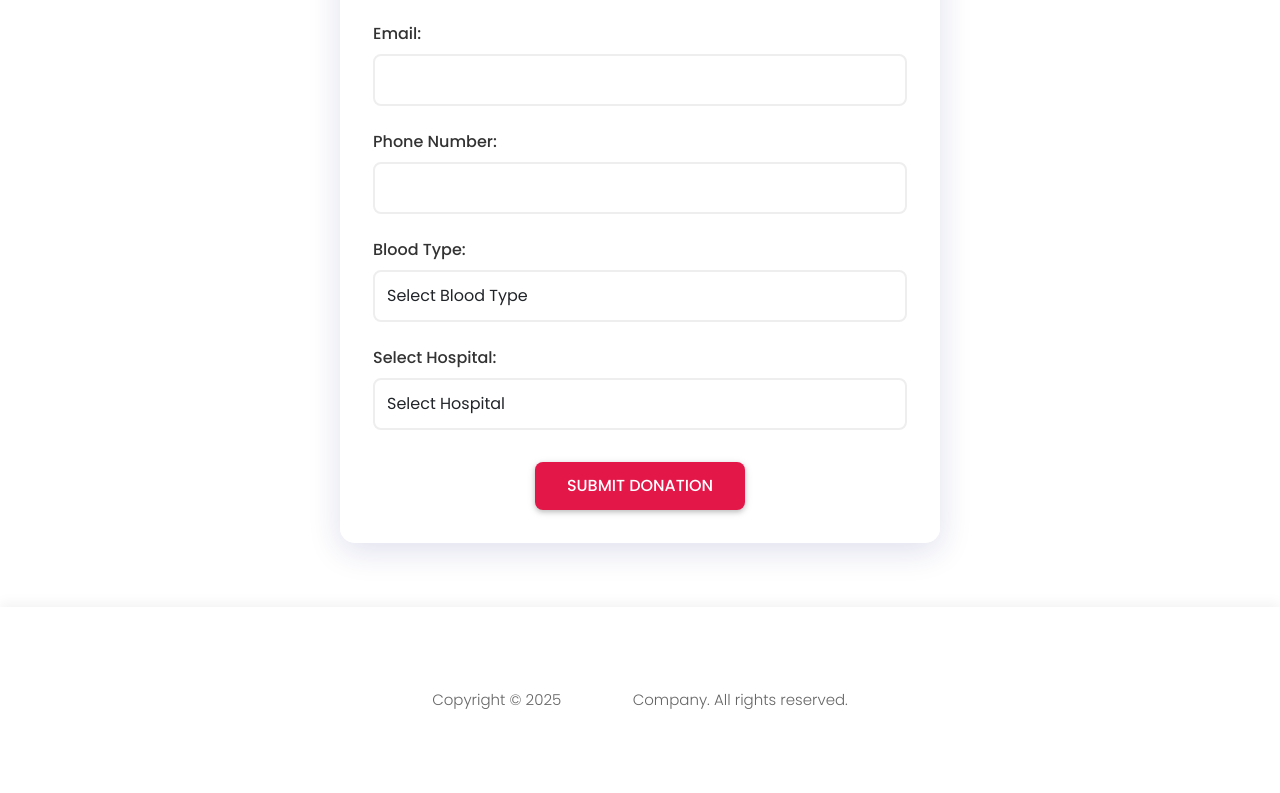
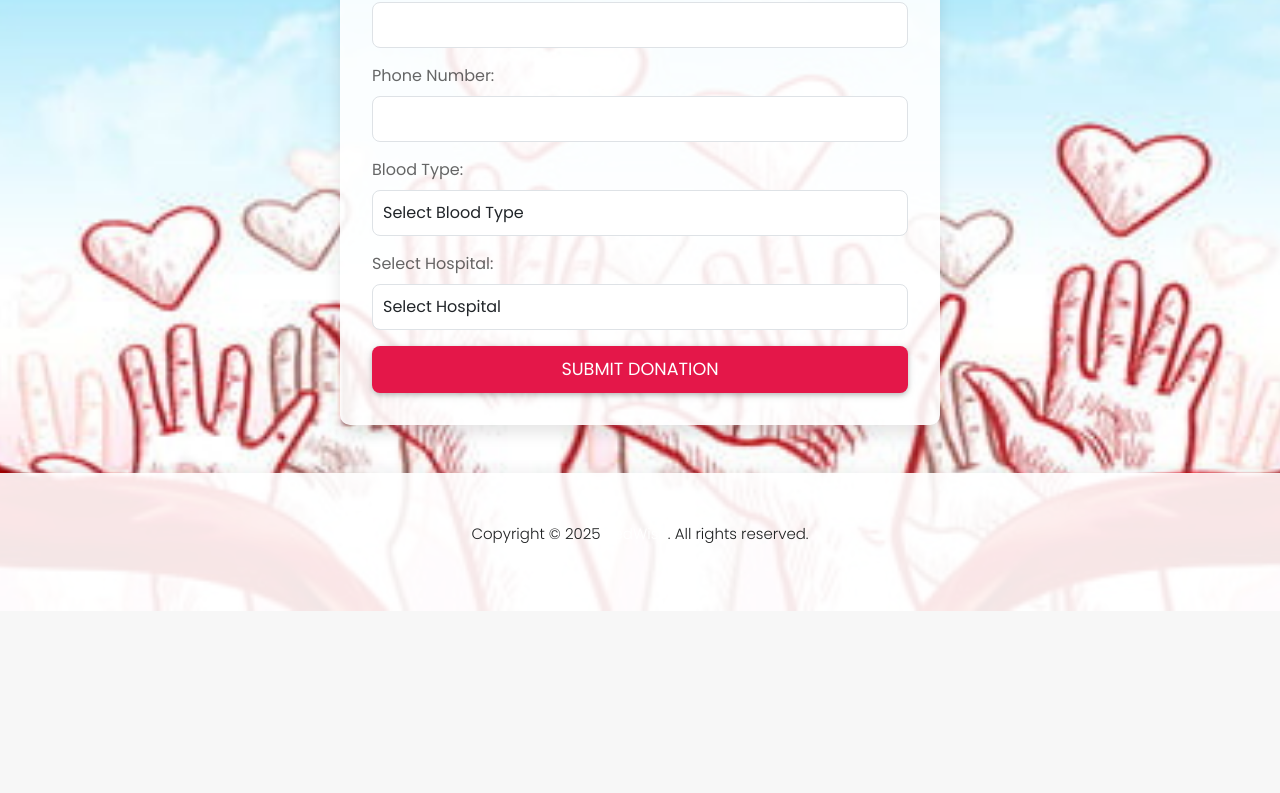
Before and after one commit to Hxxrshh/RedWish-main, a website: page donate.html in a window 1280 px wide. Shown: the part 266-1059 px from the top of the page. After the commit the page ends 877 px from the top, so only its background shows below. Drawn offline with nearby package versions, Linux system fonts and the light colour scheme.

Commit message:
Update donate.html

```diff
--- a/donate.html
+++ b/donate.html
@@ -70,6 +70,7 @@
 
   <body>
 
+
       <!-- ***** Preloader Start ***** -->
 
       <!-- ***** Preloader End ***** -->
@@ -102,194 +103,123 @@
         </div>
       </header>
       <!-- ***** Header Area End ***** -->
-
 <head>
     <meta charset="utf-8">
     <meta name="viewport" content="width=device-width, initial-scale=1, shrink-to-fit=no">
-    <link href="https://fonts.googleapis.com/css2?family=Poppins:wght@400;500&display=swap" rel="stylesheet">
     <title>Donate Blood - RedWish</title>
+
+    <!-- Bootstrap CSS -->
+    <link href="https://cdn.jsdelivr.net/npm/bootstrap@5.3.0/dist/css/bootstrap.min.css" rel="stylesheet">
+
+    <!-- FontAwesome Icons -->
     <link href="https://cdnjs.cloudflare.com/ajax/libs/font-awesome/5.15.1/css/all.min.css" rel="stylesheet" />
-    <link href="https://cdnjs.cloudflare.com/ajax/libs/bootstrap/5.3.0/css/bootstrap.min.css" rel="stylesheet">
+
     <style>
        body {
             font-family: 'Poppins', sans-serif;
-            background: linear-gradient(#ec6090(255, 255, 255, 0.9), #ec6090(255, 255, 255, 0.9)),
-                        url('/api/placeholder/1920/1080');
-
+            background: url('images/background\ don.jpg') no-repeat center center/cover;
             min-height: 100vh;
             display: flex;
             flex-direction: column;
-            position: relative;
-        }
-
-        .container {
-            flex: 1;
-            padding: 2rem 1rem;
         }
 
         .donation-form {
-            background: rgba(255, 255, 255, 0.95);
+            background: rgba(255, 255, 255, 0.9);
             padding: 2rem;
-            border-radius: 15px;
-            box-shadow: 0 8px 32px rgba(31, 38, 135, 0.15);
-            backdrop-filter: blur(4px);
-            border: 1px solid rgba(255, 255, 255, 0.18);
+            border-radius: 10px;
+            box-shadow: 0 8px 16px rgba(0, 0, 0, 0.1);
             max-width: 600px;
-            margin: 2rem auto;
+            margin: auto;
         }
 
         .donation-form h2 {
             color: #e41749;
             text-align: center;
-            margin-bottom: 2rem;
-            font-weight: 500;
-            position: relative;
-        }
-
-        .donation-form h2:after {
-            content: '';
-            display: block;
-            width: 60px;
-            height: 3px;
-            background: #e41749;
-            margin: 10px auto;
-            border-radius: 3px;
-        }
-
-        .form-group {
             margin-bottom: 1.5rem;
         }
 
         .form-control {
-            border: 2px solid #eee;
             border-radius: 8px;
-            padding: 0.75rem;
-            transition: all 0.3s ease;
-        }
-
-        .form-control:focus {
-            border-color: #e41749;
-            box-shadow: 0 0 0 0.2rem rgba(228, 23, 73, 0.15);
-        }
-
-        label {
-            color: #333;
-            font-weight: 500;
-            margin-bottom: 0.5rem;
-        }
-
-        .main-button {
-            text-align: center;
-            margin-top: 2rem;
+            padding: 10px;
         }
 
         .btn-primary {
             background-color: #e41749;
             border: none;
-            padding: 0.75rem 2rem;
+            padding: 10px;
+            font-size: 1.1rem;
+            width: 100%;
             border-radius: 8px;
-            font-weight: 500;
-            transition: all 0.3s ease;
         }
 
         .btn-primary:hover {
             background-color: #c41340;
-            transform: translateY(-2px);
-            box-shadow: 0 4px 12px rgba(228, 23, 73, 0.2);
         }
 
         footer {
-            background: rgba(255, 255, 255, 0.95);
+            background: rgba(255, 255, 255, 0.9);
             padding: 1rem 0;
             text-align: center;
+            box-shadow: 0 -4px 12px rgba(0, 0, 0, 0.05);
             margin-top: auto;
-            box-shadow: 0 -4px 12px rgba(0, 0, 0, 0.05);
-        }
-
-        footer p {
-            margin: 0;
-            color: #666;
-        }
-
-        footer a {
-            color: #e41749;
-            text-decoration: none;
-        }
-
-        footer a:hover {
-            color: #c41340;
-        }
-
-        @media (max-width: 768px) {
-            .donation-form {
-                margin: 1rem;
-                padding: 1.5rem;
-            }
         }
     </style>
 </head>
-
 <body>
-
-    <div class="container">
+    <div class="container py-5">
         <div class="donation-form">
-            <h2>Donate Blood</h2>
+            <h2><i class="fas fa-tint"></i> Donate Blood</h2>
             <form>
-                <div class="form-group">
-                    <label for="name">Full Name:</label>
+                <div class="mb-3">
+                    <label for="name" class="form-label">Full Name:</label>
                     <input type="text" class="form-control" id="name" required>
                 </div>
-                <div class="form-group">
-                    <label for="email">Email:</label>
+                <div class="mb-3">
+                    <label for="email" class="form-label">Email:</label>
                     <input type="email" class="form-control" id="email" required>
                 </div>
-                <div class="form-group">
-                    <label for="phone">Phone Number:</label>
+                <div class="mb-3">
+                    <label for="phone" class="form-label">Phone Number:</label>
                     <input type="tel" class="form-control" id="phone" required>
                 </div>
-                <div class="form-group">
-                    <label for="bloodType">Blood Type:</label>
+                <div class="mb-3">
+                    <label for="bloodType" class="form-label">Blood Type:</label>
                     <select class="form-control" id="bloodType" required>
                         <option value="">Select Blood Type</option>
-                        <option value="A+">A+</option>
-                        <option value="A-">A-</option>
-                        <option value="B+">B+</option>
-                        <option value="B-">B-</option>
-                        <option value="O+">O+</option>
-                        <option value="O-">O-</option>
-                        <option value="AB+">AB+</option>
-                        <option value="AB-">AB-</option>
+                        <option>A+</option>
+                        <option>A-</option>
+                        <option>B+</option>
+                        <option>B-</option>
+                        <option>O+</option>
+                        <option>O-</option>
+                        <option>AB+</option>
+                        <option>AB-</option>
                     </select>
                 </div>
-                <div class="form-group">
-                    <label for="hospital">Select Hospital:</label>
+                <div class="mb-3">
+                    <label for="hospital" class="form-label">Select Hospital:</label>
                     <select class="form-control" id="hospital" required>
                         <option value="">Select Hospital</option>
-                        <option value="Krishna Hospital">Krishna Hospital</option>
-                        <option value="Iris Hospital">Iris Hospital</option>
-                        <option value="Zydus Hospitals">Zydus Hospitals</option>
-                        <option value="Arun Hospital">Arun Hospital</option>
-                        <option value="IRCS">IRCS</option>
-                        <option value="Avira Hospital">Avira Hospital</option>
-                        <option value="Anand Hospital">Anand Hospital</option>
-                        <option value="CHARUSAT Blood Bank">CHARUSAT Blood Bank</option>
+                        <option>Krishna Hospital</option>
+                        <option>Iris Hospital</option>
+                        <option>Zydus Hospitals</option>
+                        <option>Arun Hospital</option>
+                        <option>IRCS</option>
+                        <option>Avira Hospital</option>
+                        <option>Anand Hospital</option>
+                        <option>CHARUSAT Blood Bank</option>
                     </select>
                 </div>
-                <div class="main-button">
                 <button type="submit" class="btn btn-primary">Submit Donation</button>
-                </div>
             </form>
         </div>
     </div>
 
     <footer>
-        <div class="container">
-            <div class="row">
-                <div class="col-lg-12">
-                    <p>Copyright © 2025 <a href="#">RedWish</a> Company. All rights reserved.</p>
-                </div>
-            </div>
-        </div>
+        <p>Copyright &copy; 2025 <a href="#">RedWish</a>. All rights reserved.</p>
     </footer>
+
+    <!-- Bootstrap JS -->
+    <script src="https://cdn.jsdelivr.net/npm/bootstrap@5.3.0/dist/js/bootstrap.bundle.min.js"></script>
 </body>
 </html>
```
Lines whose indentation alone changed are shown as unchanged.
